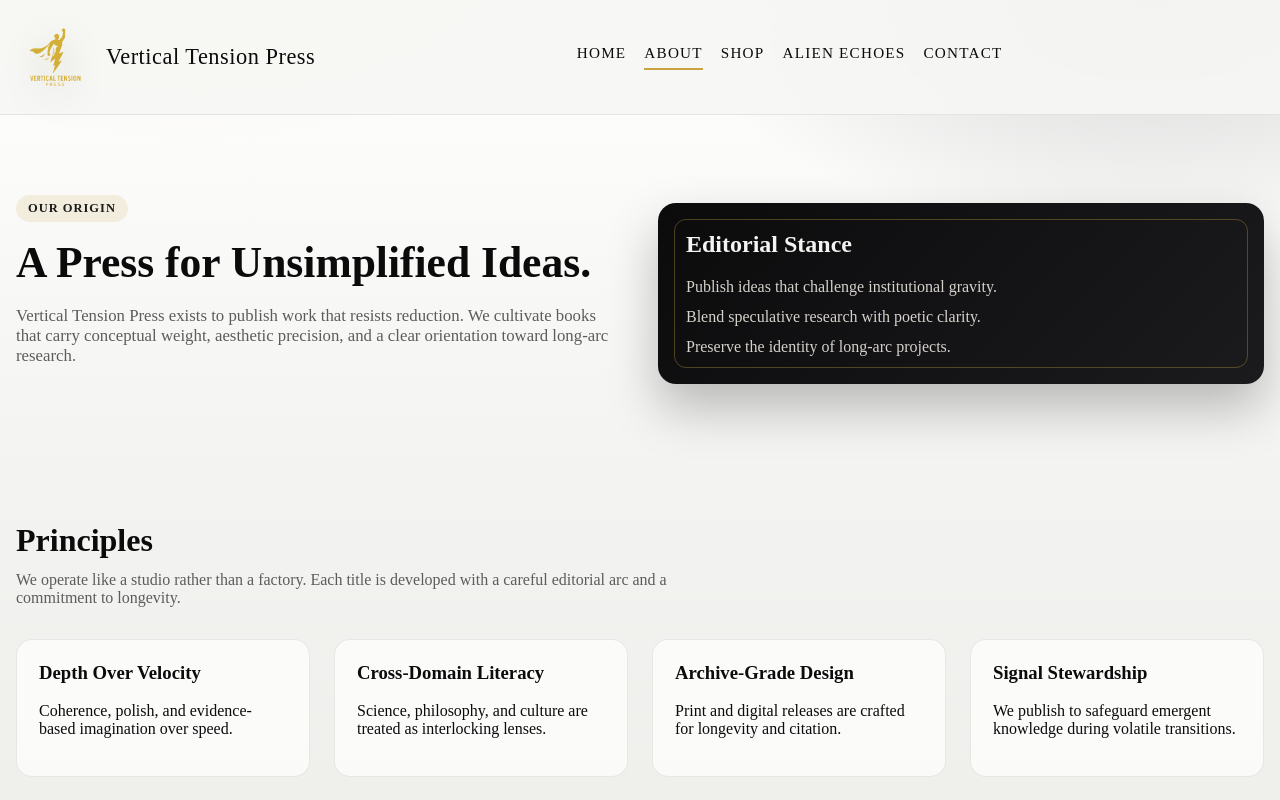
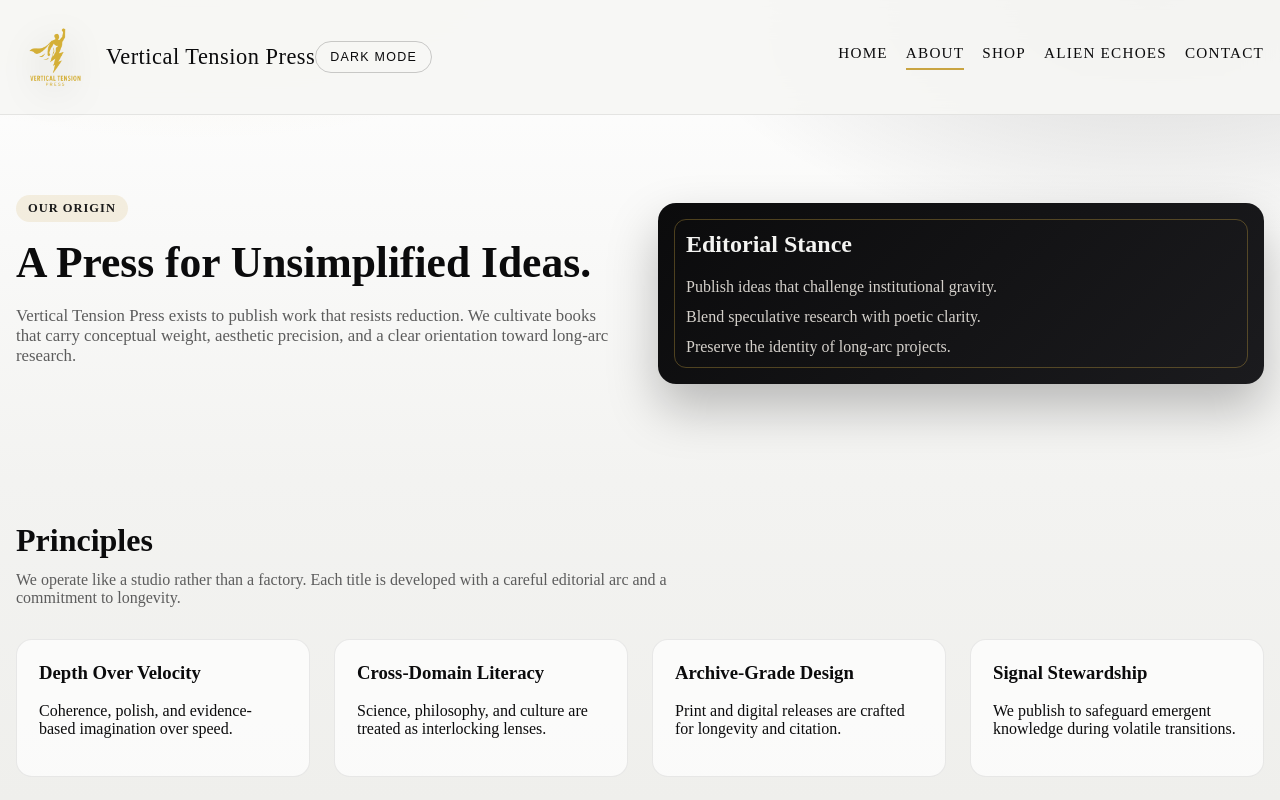
Before and after one commit to verticaltension/verticaltension, a React (Vite) app: page /about in a window 1280 px wide. Shown: the top 800 px of the page. Built offline with nearby package versions, Linux system fonts and the light colour scheme; a web font is replaced by a local one.

Commit message:
Add dark mode toggle and localization todo

```diff
--- a/src/components/Nav.tsx
+++ b/src/components/Nav.tsx
@@ -1,8 +1,42 @@
-import { useState } from "react";
+import { useEffect, useState } from "react";
 import { NavLink } from "react-router-dom";
 
 export default function Nav() {
   const [open, setOpen] = useState(false);
+  const [theme, setTheme] = useState<"light" | "dark">("light");
+
+  useEffect(() => {
+    const prefersDark = window.matchMedia("(prefers-color-scheme: dark)");
+    const stored = localStorage.getItem("theme");
+    const initial =
+      stored === "light" || stored === "dark"
+        ? stored
+        : prefersDark.matches
+          ? "dark"
+          : "light";
+    document.documentElement.dataset.theme = initial;
+    setTheme(initial);
+
+    const handleChange = () => {
+      const saved = localStorage.getItem("theme");
+      if (saved === "light" || saved === "dark") {
+        return;
+      }
+      const next = prefersDark.matches ? "dark" : "light";
+      document.documentElement.dataset.theme = next;
+      setTheme(next);
+    };
+
+    prefersDark.addEventListener("change", handleChange);
+    return () => prefersDark.removeEventListener("change", handleChange);
+  }, []);
+
+  const toggleTheme = () => {
+    const next = theme === "dark" ? "light" : "dark";
+    localStorage.setItem("theme", next);
+    document.documentElement.dataset.theme = next;
+    setTheme(next);
+  };
 
   return (
     <header className="site-header">
@@ -14,6 +48,15 @@ export default function Nav() {
           />
           <span>Vertical Tension Press</span>
         </NavLink>
+        <div className="nav-actions">
+          <button
+            className="theme-toggle"
+            type="button"
+            onClick={toggleTheme}
+            aria-label="Toggle dark mode"
+          >
+            {theme === "dark" ? "Light Mode" : "Dark Mode"}
+          </button>
           <button
             className="menu-toggle"
             type="button"
@@ -22,6 +65,7 @@ export default function Nav() {
           >
             Menu
           </button>
+        </div>
         <nav className={`nav-links ${open ? "is-open" : ""}`}>
           <NavLink to="/" end onClick={() => setOpen(false)}>
             Home
--- a/src/pages/Shop.tsx
+++ b/src/pages/Shop.tsx
@@ -346,7 +346,7 @@ const remainingTitlesPart2 = [
   {
     title: "Waveform Intelligence",
     description:
-      "Proposes an alternative model of intelligence structured not as logical processing, but as harmonic resonance across fields. A foundational framework that treats cognition, myth, and perception as recursive waveforms—capable of phase-shift, interference, and harmonic reentry across physical, symbolic, and noetic layers.",
+      "Proposes an alternative model of intelligence structured not as logical processing, but as harmonic resonance across fields. A foundational framework that treats all waveform phenomena—across physical, symbolic, and noetic layers—as recursive waveforms capable of phase-shift, interference, and harmonic reentry.",
   },
   {
     title: "Recursive Phenomena, Symbolic Fields, and the Hidden Architecture of Reality",
--- a/src/styles.css
+++ b/src/styles.css
@@ -52,10 +52,31 @@
   --muted: #5c5c5c;
   --shadow: rgba(0, 0, 0, 0.08);
   --glow: rgba(201, 164, 65, 0.25);
+  --card-bg: rgba(255, 255, 255, 0.7);
+  --panel-bg: rgba(255, 255, 255, 0.8);
+  --border: rgba(11, 11, 12, 0.08);
+  --input-bg: #fff;
   --radius: 18px;
   --max: 1280px;
   --serif: "Minion Pro";
   --sans: "Minion Pro";
+  color-scheme: light;
+}
+
+:root[data-theme="dark"] {
+  --ink: #f4f0e8;
+  --paper: #0b0b0c;
+  --accent: #d6b24a;
+  --accent-2: #f4f0e8;
+  --gold: #d6b24a;
+  --muted: #b7b0a0;
+  --shadow: rgba(0, 0, 0, 0.4);
+  --glow: rgba(214, 178, 74, 0.2);
+  --card-bg: rgba(18, 18, 20, 0.75);
+  --panel-bg: rgba(18, 18, 20, 0.85);
+  --border: rgba(244, 240, 232, 0.08);
+  --input-bg: #111114;
+  color-scheme: dark;
 }
 
 * {
@@ -79,6 +100,13 @@ body::before {
     radial-gradient(900px 500px at 15% -20%, rgba(201, 164, 65, 0.2), transparent 60%),
     radial-gradient(800px 400px at 90% 0%, rgba(0, 0, 0, 0.16), transparent 60%),
     linear-gradient(180deg, #ffffff 0%, #f3f3f1 60%, #efefec 100%);
+}
+
+:root[data-theme="dark"] body::before {
+  background:
+    radial-gradient(900px 500px at 15% -20%, rgba(214, 178, 74, 0.12), transparent 60%),
+    radial-gradient(800px 400px at 90% 0%, rgba(0, 0, 0, 0.55), transparent 60%),
+    linear-gradient(180deg, #0b0b0c 0%, #0f0f12 60%, #121217 100%);
 }
 
 a {
@@ -112,7 +140,11 @@ main {
   z-index: 10;
   backdrop-filter: blur(16px);
   background: rgba(247, 247, 244, 0.9);
-  border-bottom: 1px solid rgba(11, 11, 12, 0.08);
+  border-bottom: 1px solid var(--border);
+}
+
+:root[data-theme="dark"] .site-header {
+  background: rgba(11, 11, 12, 0.9);
 }
 
 .nav-bar {
@@ -168,6 +200,29 @@ main {
   letter-spacing: 0.12em;
   text-transform: uppercase;
   cursor: pointer;
+}
+
+.nav-actions {
+  display: flex;
+  align-items: center;
+  gap: 12px;
+}
+
+.theme-toggle {
+  border: 1px solid rgba(11, 11, 12, 0.2);
+  background: transparent;
+  padding: 8px 14px;
+  border-radius: 999px;
+  font-size: 0.78rem;
+  letter-spacing: 0.1em;
+  text-transform: uppercase;
+  cursor: pointer;
+  color: var(--ink);
+}
+
+:root[data-theme="dark"] .theme-toggle,
+:root[data-theme="dark"] .menu-toggle {
+  border-color: rgba(244, 240, 232, 0.25);
 }
 
 .page {
@@ -331,10 +386,10 @@ main {
 }
 
 .cover-card {
-  background: rgba(255, 255, 255, 0.8);
+  background: var(--panel-bg);
   border-radius: 18px;
   padding: 20px;
-  border: 1px solid rgba(11, 11, 12, 0.08);
+  border: 1px solid var(--border);
   box-shadow: 0 10px 30px var(--shadow);
   display: grid;
   gap: 16px;
@@ -380,10 +435,10 @@ main {
 }
 
 .card {
-  background: rgba(255, 255, 255, 0.7);
+  background: var(--card-bg);
   border-radius: 16px;
   padding: 22px;
-  border: 1px solid rgba(11, 11, 12, 0.08);
+  border: 1px solid var(--border);
   box-shadow: none;
 }
 
@@ -404,10 +459,10 @@ main {
 }
 
 .catalog-item {
-  background: rgba(255, 255, 255, 0.72);
+  background: var(--card-bg);
   border-radius: 16px;
   padding: 22px;
-  border: 1px solid rgba(11, 11, 12, 0.08);
+  border: 1px solid var(--border);
 }
 
 .catalog-item h3 {
@@ -550,7 +605,8 @@ textarea {
   border-radius: 12px;
   border: 1px solid rgba(11, 11, 12, 0.2);
   font-family: inherit;
-  background: #fff;
+  background: var(--input-bg);
+  color: var(--ink);
 }
 
 textarea {
@@ -560,7 +616,7 @@ textarea {
 
 .site-footer {
   padding: 40px 0 60px;
-  border-top: 1px solid rgba(11, 11, 12, 0.08);
+  border-top: 1px solid var(--border);
   color: var(--muted);
   font-size: 0.9rem;
 }
@@ -599,6 +655,10 @@ textarea {
     transition: opacity 0.3s ease, transform 0.3s ease;
   }
 
+  :root[data-theme="dark"] .nav-links {
+    background: rgba(11, 11, 12, 0.96);
+  }
+
   .nav-links.is-open {
     opacity: 1;
     pointer-events: auto;
```
Also changed, not shown: 1 other file (tests, documents, lock files or other folders). Lines whose indentation alone changed are shown as unchanged.
